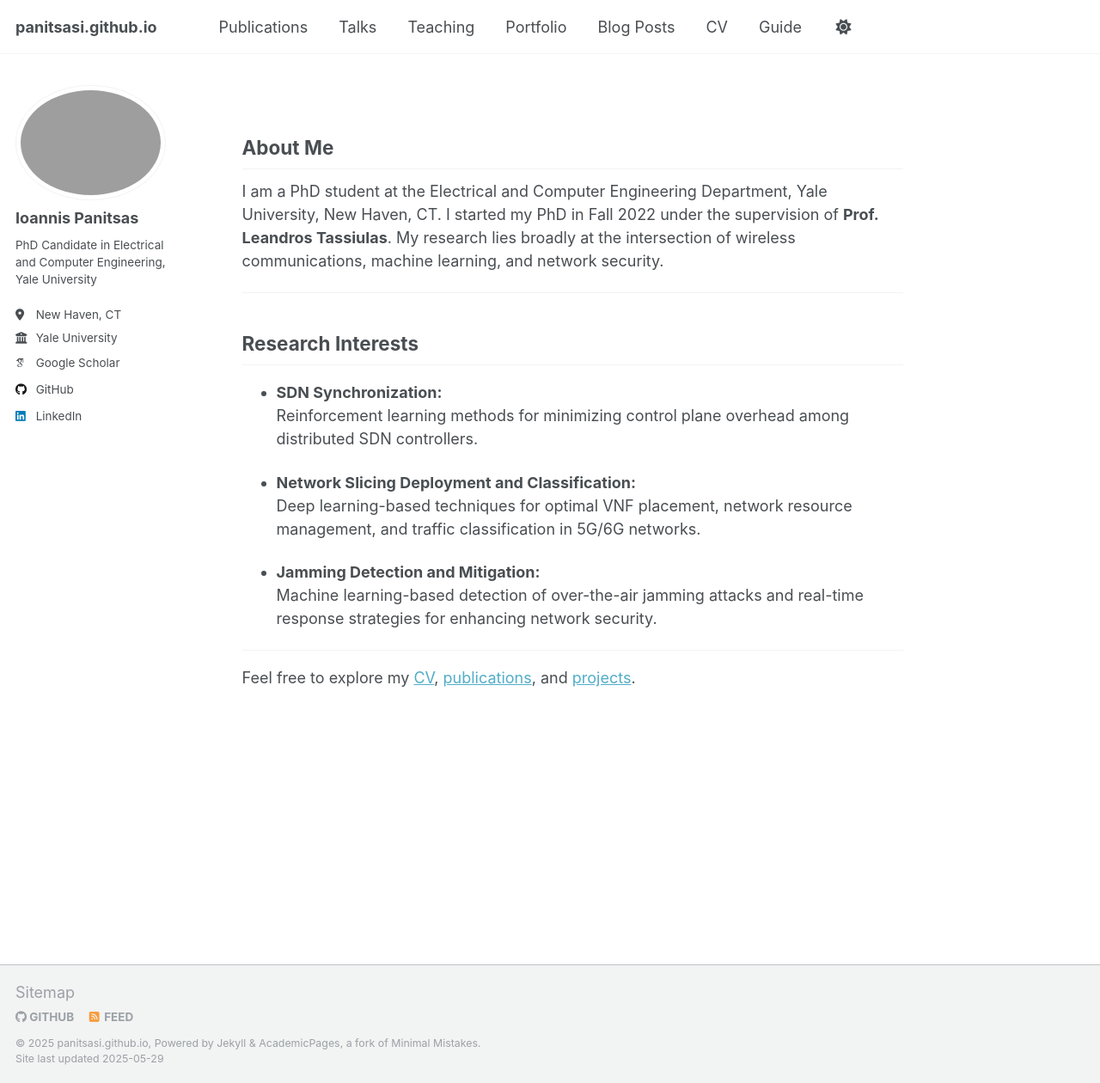
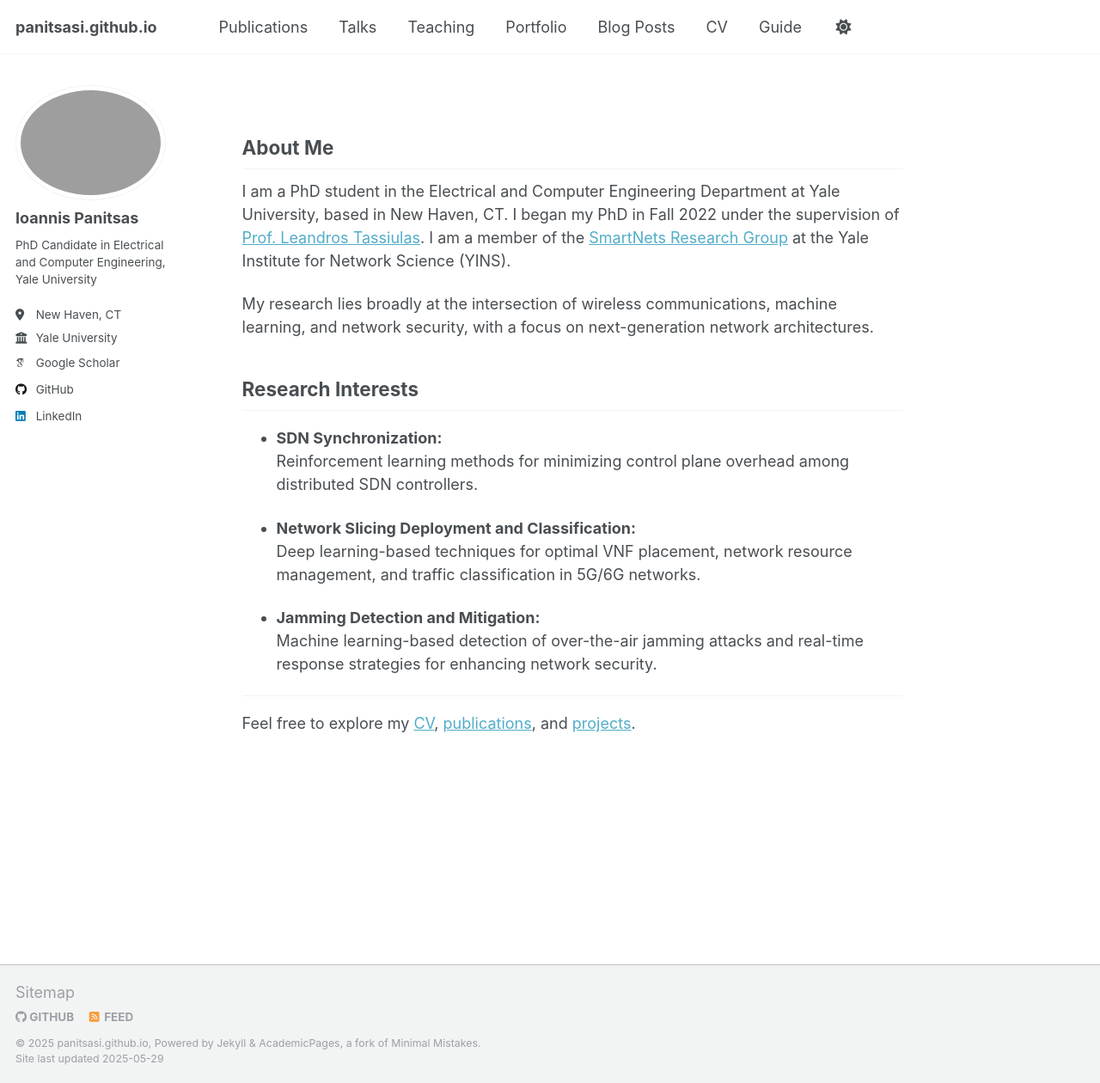
Before and after one commit to panitsasi/panitsasi.github.io, a Jekyll site: the page built from _pages/about.md, in a window 1280 px wide and 1260 px high. Shown: the whole window at 86% size. Built offline with Jekyll 4.4.1, drawn with Linux system fonts in a browser that asks for light colours; some web fonts are replaced.

Commit message:
Updated the index page

```diff
--- a/_pages/about.md
+++ b/_pages/about.md
@@ -6,9 +6,9 @@
 
 ## About Me
 
-I am a PhD student at the Electrical and Computer Engineering Department, Yale University, New Haven, CT. I started my PhD in Fall 2022 under the supervision of **Prof. Leandros Tassiulas**. My research lies broadly at the intersection of wireless communications, machine learning, and network security.
+I am a PhD student in the Electrical and Computer Engineering Department at Yale University, based in New Haven, CT. I began my PhD in Fall 2022 under the supervision of [Prof. Leandros Tassiulas](https://engineering.yale.edu/research-and-faculty/faculty-directory/leandros-tassiulas). I am a member of the [SmartNets Research Group](https://smartnets.yale.edu/) at the Yale Institute for Network Science (YINS).
 
----
+My research lies broadly at the intersection of wireless communications, machine learning, and network security, with a focus on next-generation network architectures.
 
 ## Research Interests
 
```
